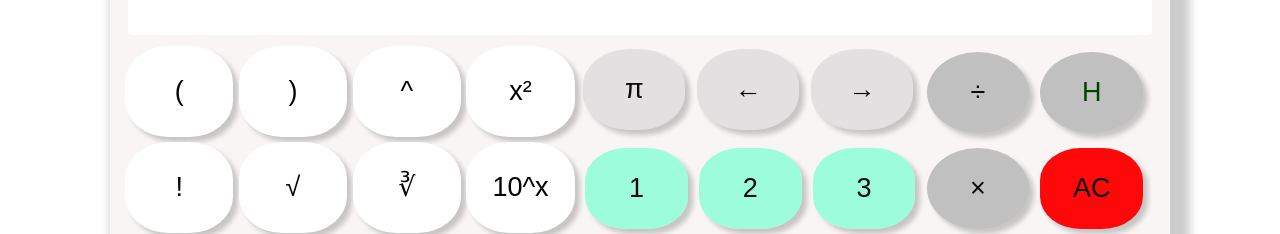
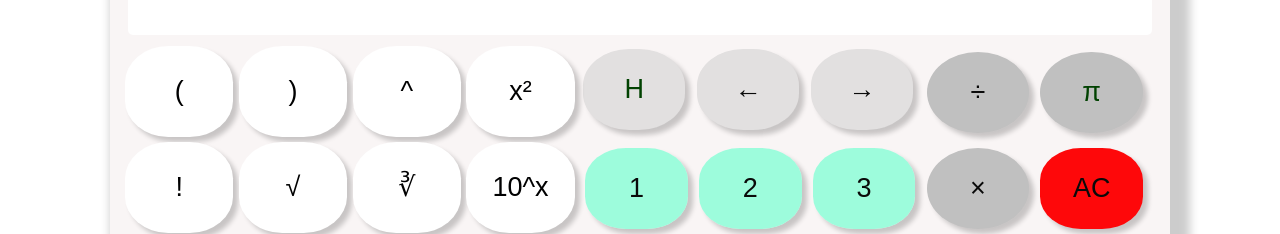
Before and after one commit to UtonyDev/utony-portfolio, a React (Vite) app: page /utonycalc in a window 1280 px wide. Shown: the part 242-476 px from the top of the page. Built offline with nearby package versions, Linux system fonts and the light colour scheme.

Commit message:
currently biulding the UI for the history

```diff
--- a/src/Pages/utonycalc/utonycalc.css
+++ b/src/Pages/utonycalc/utonycalc.css
@@ -48,6 +48,16 @@
     position: absolute;
     top: 0 !important;
     width: 100% !important;
+  }
+
+  #history {
+    display: none;
+    position: absolute;
+    top: 50vh;
+    z-index: 1000 !important;
+    background-color: var(--butnTxtclr);
+    height: 50vh;
+    width: max-content;
   }
 
     .cont {
@@ -122,7 +132,7 @@
     }
 
     .butnPie {
-      grid-area: 2/1/3/2;
+
     }
     .shiftLeft {
       grid-area: 2/2/3/3;
@@ -153,6 +163,7 @@
      background-color: rgb(254,8,10);
     }
     .butnHist {
+      grid-area: 2/1/3/2;
       display: block !important;
       color: rgb(1, 66, 1) !important;
     }
@@ -449,7 +460,9 @@
     }
 
     .butnPie {
-      grid-area: 2/5/3/6 !important;
+      grid-area: 2/9/3/10 !important;
+      display: block !important;
+      color: rgb(1, 66, 1) !important;
     }
     .shiftLeft {
       grid-area: 2/6/3/7 !important;
@@ -463,7 +476,7 @@
     }
 
     .butnHist {
-      grid-area: 2/9/3/10;
+      grid-area: 2/5/3/6;
     }
     .butnAC {
       grid-area: 3 /9/4/10 ;
--- a/src/Pages/utonycalc/utonycalc.jsx
+++ b/src/Pages/utonycalc/utonycalc.jsx
@@ -9,14 +9,14 @@ function UTonyCalc() {
   const [cursorPos, setCursorPos] = useState(0);
 
   const Buttons = [
-  { label: 'π', value: 'π' },
+  { label: 'H', value: 'history' },
   { label: '←', value: '←' },
   { label: '→', value: '→' },
   { label: <FaChevronDown />, value: 'expand' },
   { label: <FaChevronUp />, value: 'expand' },
 
   { label: 'AC', value: 'AC' },
-  { label: 'H', value: 'history' },
+  { label: 'π', value: 'π' },
   { label: '%', value: '%' },
   { label: '÷', value: '÷' },
 
@@ -538,6 +538,13 @@ function UTonyCalc() {
 
         let storedHistory = JSON.parse(localStorage.getItem('calculationHistory'));
         console.log(storedHistory);
+        // Display the history in an element
+        const historyElement = document.getElementById('history');
+        storedHistory.forEach(item => {
+          const listItem = document.createElement('li');
+          listItem.textContent = `Expression: ${item.enteredExpression} = ${item.preciseResult}`;
+          historyElement.appendChild(listItem);
+        });
 
     } else  {
       const newInput = inputVal.slice(0, cursorPos) + val + inputVal.slice(cursorPos);
@@ -586,7 +593,7 @@ function UTonyCalc() {
     <form>
       <label>
       <div className="calccont">
-
+         <div id="history"> </div>
         <div className='cont' id='calccon'>
              <input type="text" name='calc' value={trackCursor(inputVal)}
              className='inputField'
@@ -603,14 +610,14 @@ function UTonyCalc() {
         ? 'topKeys' : 'butns'
       }
 
-      ${index === 0 ? 'butnPie' : ''}
+      ${index === 0 ? 'butnHist' : ''}
       ${index === 1 ? 'shiftLeft' : ''}
       ${index === 2 ? 'shiftRight' : ''}
       ${index === 3 ? 'chevDown' : ''}
       ${index === 4 ? 'chevUp': '' }
 
       ${index === 5 ? 'butnAC': '' }
-      ${index === 6 ? 'butnHist': '' }
+      ${index === 6 ? 'butnPie': '' }
       ${index === 7 ? 'butnPercent': '' }
       ${index === 8 ? 'butnDivide' : ''}
 
```
